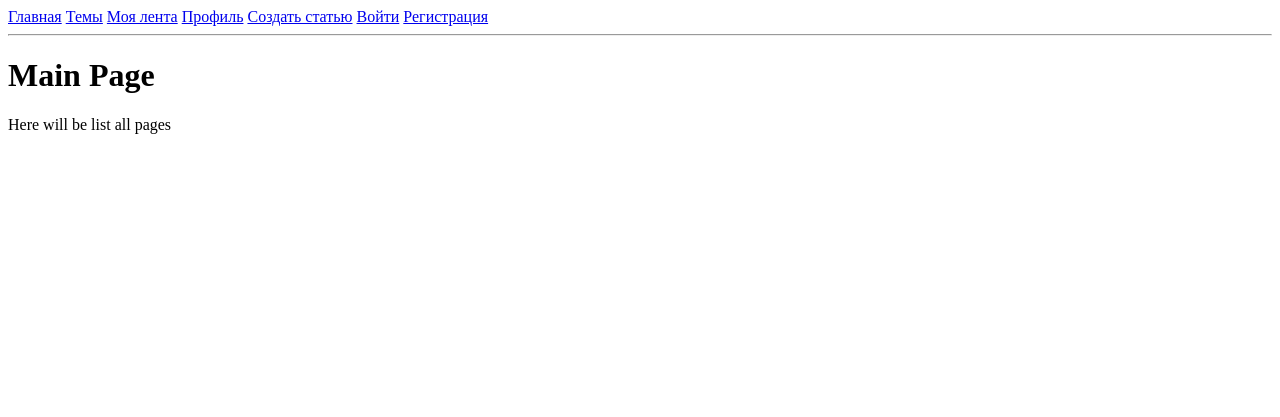
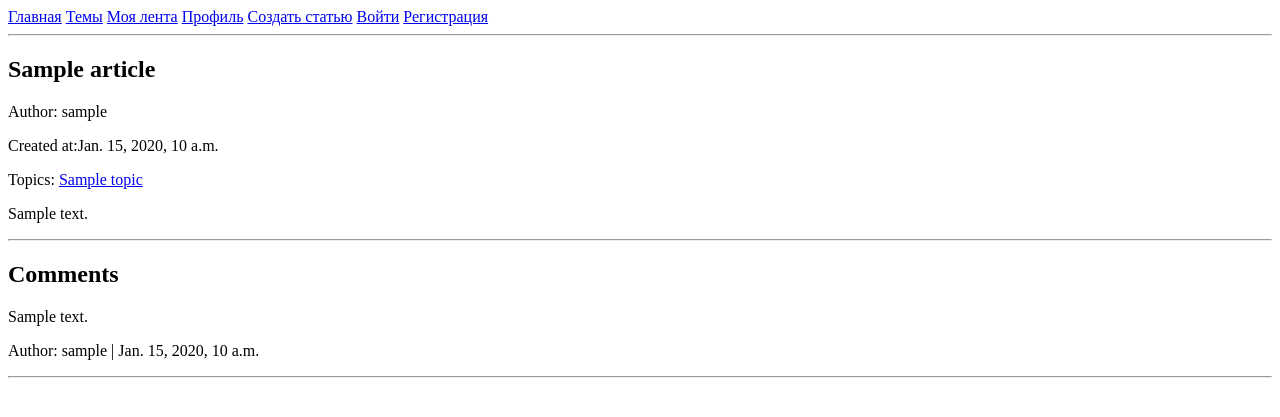
Before and after one commit to Otobrazheniye/gulevatenko_premodule3, a Django app: page /1/ in a window 1280 px wide. Shown: the top 417 px of the page. Run offline with Django 5.2, Linux system fonts and the light colour scheme; tables that the repository leaves empty hold one stand-in row (values such as "Sample post").

Commit message:
complited comments view

```diff
--- a/templates/blog/article_detail.html
+++ b/templates/blog/article_detail.html
@@ -1,11 +1,44 @@
 {% extends 'base.html' %}
 
 {% block title %}
-Article Details
+{{ article.title}}
 {% endblock %}
 
 {% block content %}
-<h1>Main Page</h1>
+<article>
+    <h1>{{article.title}}</h1>
+    <p>
+        Author: {{ article.author }}
+    </p>
+    <p>
+        Created at:{{ article.created_at }}
+    </p>
 
-<p>Here will be list all pages</p>
+    <p>
+        Topics:
+        {% for topic in article.topics.all %}
+            <a href="{% url 'topic_detail' topic.id %}">
+                {{ topic.name }}
+            </a>
+        {% empty %}
+            <p> Without Topic </p>
+        {% endfor %}
+    </p>
+    <p>
+        {{ article.content }}
+    </p>
+</article>
+<hr>
+<section>
+    <h2>Comments</h2>
+    {% for comment in article.comments.all %}
+        <div>
+            <p>{{ comment.text }}</p>
+            <p> Author: {{ comment.author }} | {{ comment.created_at }} </p>
+            <hr>
+        </div>
+    {% empty %}
+        <p>Have not comments</p>
+    {% endfor %}
+</section>
 {% endblock %}
```
